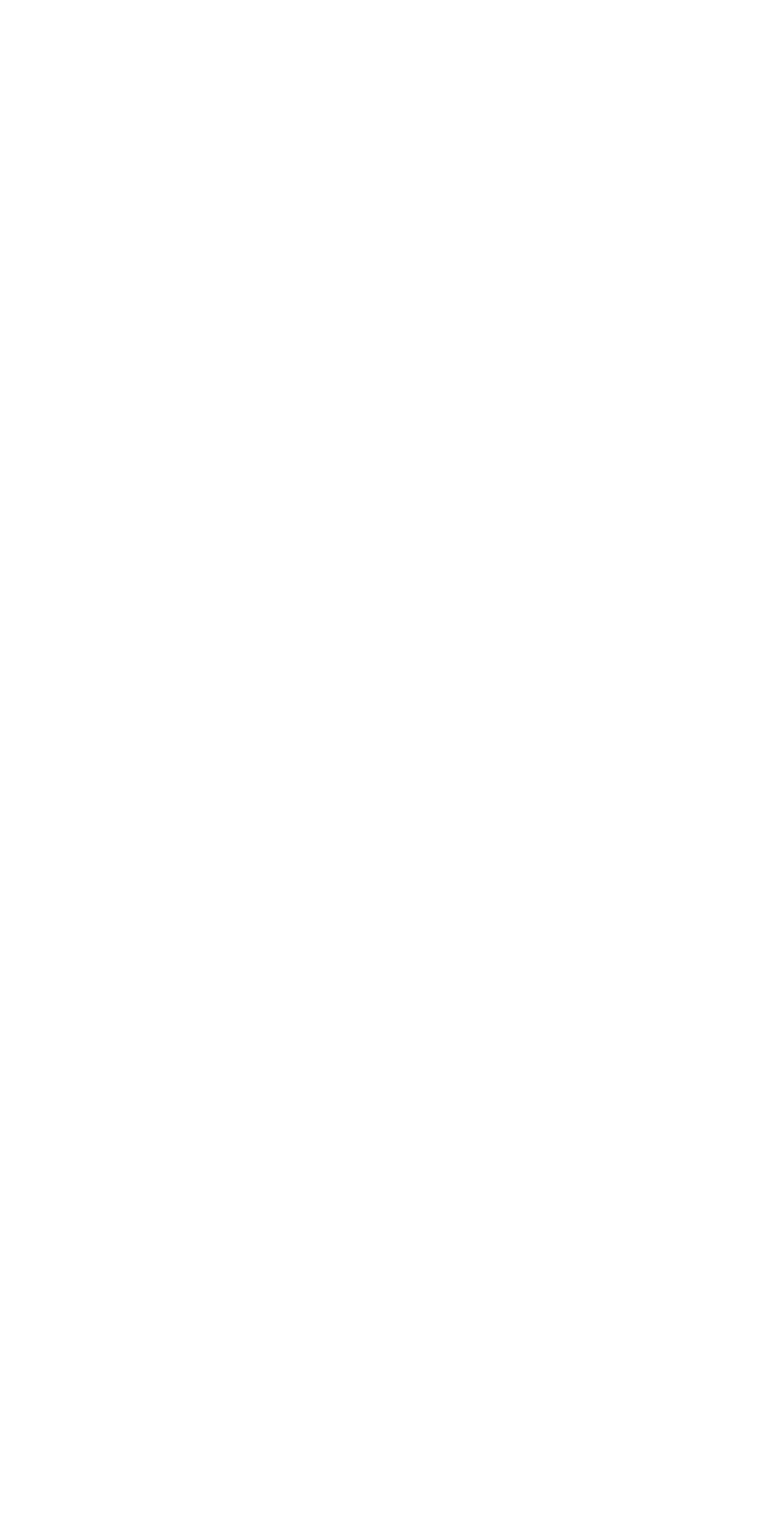
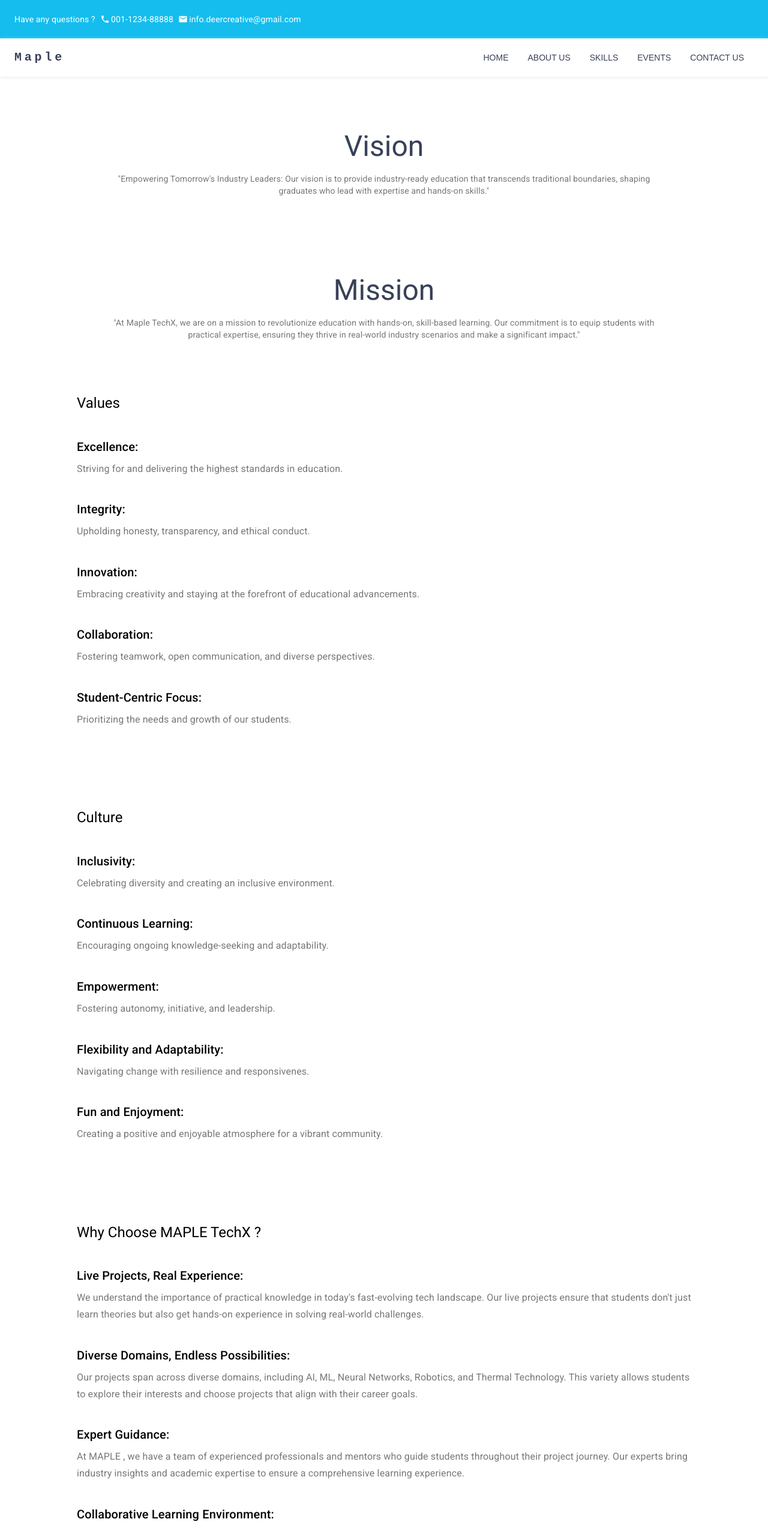
Before and after one commit to suprajgowda/sample, a React (Create React App) app: page /about-us in a window 1280 px wide. Before the commit this address had no page. Shown: the top 2553 px of the page at 60% size. Before the commit the page ends 800 px from the top, so only its background shows below. Built offline with nearby package versions, Linux system fonts and the light colour scheme.

Commit message:
Created About Us

```diff
--- /dev/null
+++ b/src/AboutUs.tsx
@@ -0,0 +1,231 @@
+import React from "react";
+import ResponsiveAppBar from "./ResponsiveAppBar";
+import ResponsiveAppBar2 from "./ResponsiveAppBar2";
+import NewsLetter from "./NewsLetter";
+import Footer from "./Footer";
+import { Box, Typography } from "@mui/material";
+
+const listOfAboutUs = [
+  {
+    key1: "Excellence:",
+    key2: " Striving for and delivering the highest standards in education.",
+  },
+  {
+    key1: "Integrity:",
+    key2: " Upholding honesty, transparency, and ethical conduct.",
+  },
+  {
+    key1: "Innovation:",
+    key2: " Embracing creativity and staying at the forefront of educational advancements.",
+  },
+  {
+    key1: "Collaboration:",
+    key2: " Fostering teamwork, open communication, and diverse perspectives.",
+  },
+  {
+    key1: "Student-Centric Focus:",
+    key2: " Prioritizing the needs and growth of our students.",
+  },
+];
+
+const listOfAboutUs1 = [
+  {
+    key1: "Inclusivity:",
+    key2: " Celebrating diversity and creating an inclusive environment.",
+  },
+  {
+    key1: "Continuous Learning:",
+    key2: " Encouraging ongoing knowledge-seeking and adaptability.",
+  },
+  {
+    key1: "Empowerment:",
+    key2: " Fostering autonomy, initiative, and leadership.",
+  },
+  {
+    key1: "Flexibility and Adaptability:",
+    key2: " Navigating change with resilience and responsivenes.",
+  },
+  {
+    key1: "Fun and Enjoyment:",
+    key2: " Creating a positive and enjoyable atmosphere for a vibrant community.",
+  },
+];
+
+const listOfAboutUs2 = [
+  {
+    key1: "Live Projects, Real Experience:",
+    key2: "We understand the importance of practical knowledge in today's fast-evolving tech landscape. Our live projects ensure that students don't just learn theories but also get hands-on experience in solving real-world challenges.",
+  },
+  {
+    key1: "Diverse Domains, Endless Possibilities:",
+    key2: "Our projects span across diverse domains, including AI, ML, Neural Networks, Robotics, and Thermal Technology. This variety allows students to explore their interests and choose projects that align with their career goals.",
+  },
+  {
+    key1: "Expert Guidance:",
+    key2: "At MAPLE , we have a team of experienced professionals and mentors who guide students throughout their project journey. Our experts bring industry insights and academic expertise to ensure a comprehensive learning experience.",
+  },
+  {
+    key1: "Collaborative Learning Environment:",
+    key2: "We believe in the power of collaboration. Our projects are designed to encourage teamwork, communication, and innovation. Students work together, share ideas, and learn from each other, fostering a collaborative learning environment.",
+  },
+  {
+    key1: "Industry-Relevant Skills:",
+    key2: "Our projects are carefully curated to equip students with skills that are highly sought after in the industry. Whether it's programming in Python, designing neural networks, or developing robotic systems, our projects focus on building practical, industry-relevant skills.",
+  },
+  {
+    key1: "Career Acceleration:",
+    key2: "MAPLE isn't just about completing projects; it's about accelerating your career. The experience gained through our live projects sets students apart in the job market, making them stand out to potential employers.",
+  },
+];
+
+export default function AboutUs() {
+  return (
+    <>
+      <ResponsiveAppBar />
+      <ResponsiveAppBar2 />
+
+      <Box sx={{ display: "flex", flexDirection: "column", mx: "10%" }}>
+        <Box>
+          <Typography
+            variant="h3"
+            gutterBottom
+            sx={{ textAlign: "center", color: "#384158", mb: 2, mt: 11 }}
+          >
+            Vision
+          </Typography>
+          <Typography
+            variant="body2"
+            gutterBottom
+            sx={{ textAlign: "center", color: "#76777a", mx: 5, mb: 5 }}
+          >
+            "Empowering Tomorrow's Industry Leaders: Our vision is to provide
+            industry-ready education that transcends traditional boundaries,
+            shaping graduates who lead with expertise and hands-on skills."
+          </Typography>
+        </Box>
+
+        <Box>
+          <Typography
+            variant="h3"
+            gutterBottom
+            sx={{ textAlign: "center", color: "#384158", mb: 2, mt: 11 }}
+          >
+            Mission
+          </Typography>
+          <Typography
+            variant="body2"
+            gutterBottom
+            sx={{ textAlign: "center", color: "#76777a", mx: 5, mb: 5 }}
+          >
+            "At Maple TechX, we are on a mission to revolutionize education with
+            hands-on, skill-based learning. Our commitment is to equip students
+            with practical expertise, ensuring they thrive in real-world
+            industry scenarios and make a significant impact."
+          </Typography>
+        </Box>
+
+        <Box
+          sx={{
+            width: "100%",
+            display: "flex",
+            flexDirection: "column",
+            bgcolor: "background.paper",
+            my: 6,
+          }}
+        >
+          <Box sx={{ mb: 4 }}>
+            <Typography variant="h5" gutterBottom>
+              Values
+            </Typography>
+          </Box>
+
+          {listOfAboutUs.map((aboutUs) => {
+            return (
+              <Box sx={{ mb: 4 }}>
+                <Typography variant="h6" gutterBottom>
+                  {aboutUs.key1}
+                </Typography>{" "}
+                <Typography
+                  variant="subtitle1"
+                  gutterBottom
+                  sx={{ color: "#76777a" }}
+                >
+                  {aboutUs.key2}
+                </Typography>
+              </Box>
+            );
+          })}
+        </Box>
+
+        <Box
+          sx={{
+            width: "100%",
+            display: "flex",
+            flexDirection: "column",
+            bgcolor: "background.paper",
+            my: 6,
+          }}
+        >
+          <Box sx={{ mb: 4 }}>
+            <Typography variant="h5" gutterBottom>
+              Culture
+            </Typography>
+          </Box>
+
+          {listOfAboutUs1.map((aboutUs) => {
+            return (
+              <Box sx={{ mb: 4 }}>
+                <Typography variant="h6" gutterBottom>
+                  {aboutUs.key1}
+                </Typography>{" "}
+                <Typography
+                  variant="subtitle1"
+                  gutterBottom
+                  sx={{ color: "#76777a" }}
+                >
+                  {aboutUs.key2}
+                </Typography>
+              </Box>
+            );
+          })}
+        </Box>
+
+        <Box
+          sx={{
+            width: "100%",
+            display: "flex",
+            flexDirection: "column",
+            bgcolor: "background.paper",
+            my: 6,
+          }}
+        >
+          <Box sx={{ mb: 4 }}>
+            <Typography variant="h5" gutterBottom>
+              Why Choose MAPLE TechX ?
+            </Typography>
+          </Box>
+
+          {listOfAboutUs2.map((aboutUs) => {
+            return (
+              <Box sx={{ mb: 4 }}>
+                <Typography variant="h6" gutterBottom>
+                  {aboutUs.key1}
+                </Typography>{" "}
+                <Typography
+                  variant="subtitle1"
+                  gutterBottom
+                  sx={{ color: "#76777a" }}
+                >
+                  {aboutUs.key2}
+                </Typography>
+              </Box>
+            );
+          })}
+        </Box>
+      </Box>
+
+      <NewsLetter />
+      <Footer />
+    </>
+  );
+}
--- a/src/App.tsx
+++ b/src/App.tsx
@@ -1,8 +1,9 @@
 import React from "react";
 import "./App.css";
+import { BrowserRouter as Router, Route, Routes } from "react-router-dom";
 import Home from "./Home";
-import { BrowserRouter as Router, Route, Routes } from "react-router-dom";
 import Events from "./Events";
+import AboutUs from "./AboutUs";
 
 function App() {
   return (
@@ -11,6 +12,7 @@
         <Routes>
           <Route path="/" Component={Home} />
           <Route path="/events" Component={Events} />
+          <Route path="/about-us" Component={AboutUs} />
           {/* <Route path="/about/:name" component={About} />
           <Route path="/contact" component={Contact} /> */}
         </Routes>
```
